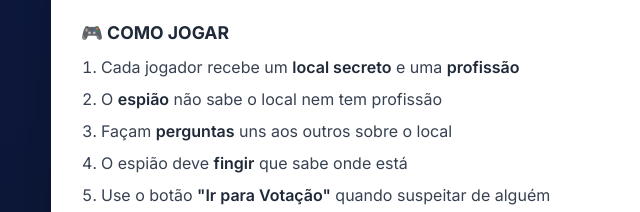
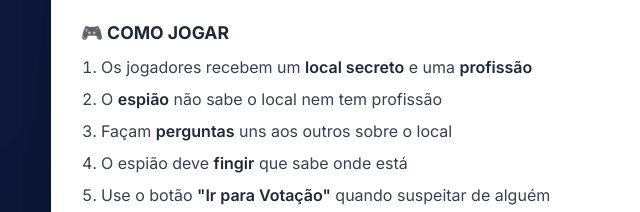
Before and after one commit to lecas456/spyfall-game, a website: page public/index.html in a window 1280 px wide. Both pictures are taken after a click on the button "📋 Como Jogar". Shown: the part 290-502 px from the top of the page, 239-879 px from the left. Drawn offline with Linux system fonts and the light colour scheme.

Commit message:
Update index.html

```diff
--- a/public/index.html
+++ b/public/index.html
@@ -78,7 +78,7 @@
                 <div class="rule-section">
                     <h3>🎮 COMO JOGAR</h3>
                     <ol>
-                        <li>Cada jogador recebe um <strong>local secreto</strong> e uma <strong>profissão</strong></li>
+                        <li>Os jogadores recebem um <strong>local secreto</strong> e uma <strong>profissão</strong></li>
                         <li>O <strong>espião</strong> não sabe o local nem tem profissão</li>
                         <li>Façam <strong>perguntas</strong> uns aos outros sobre o local</li>
                         <li>O espião deve <strong>fingir</strong> que sabe onde está</li>
```
